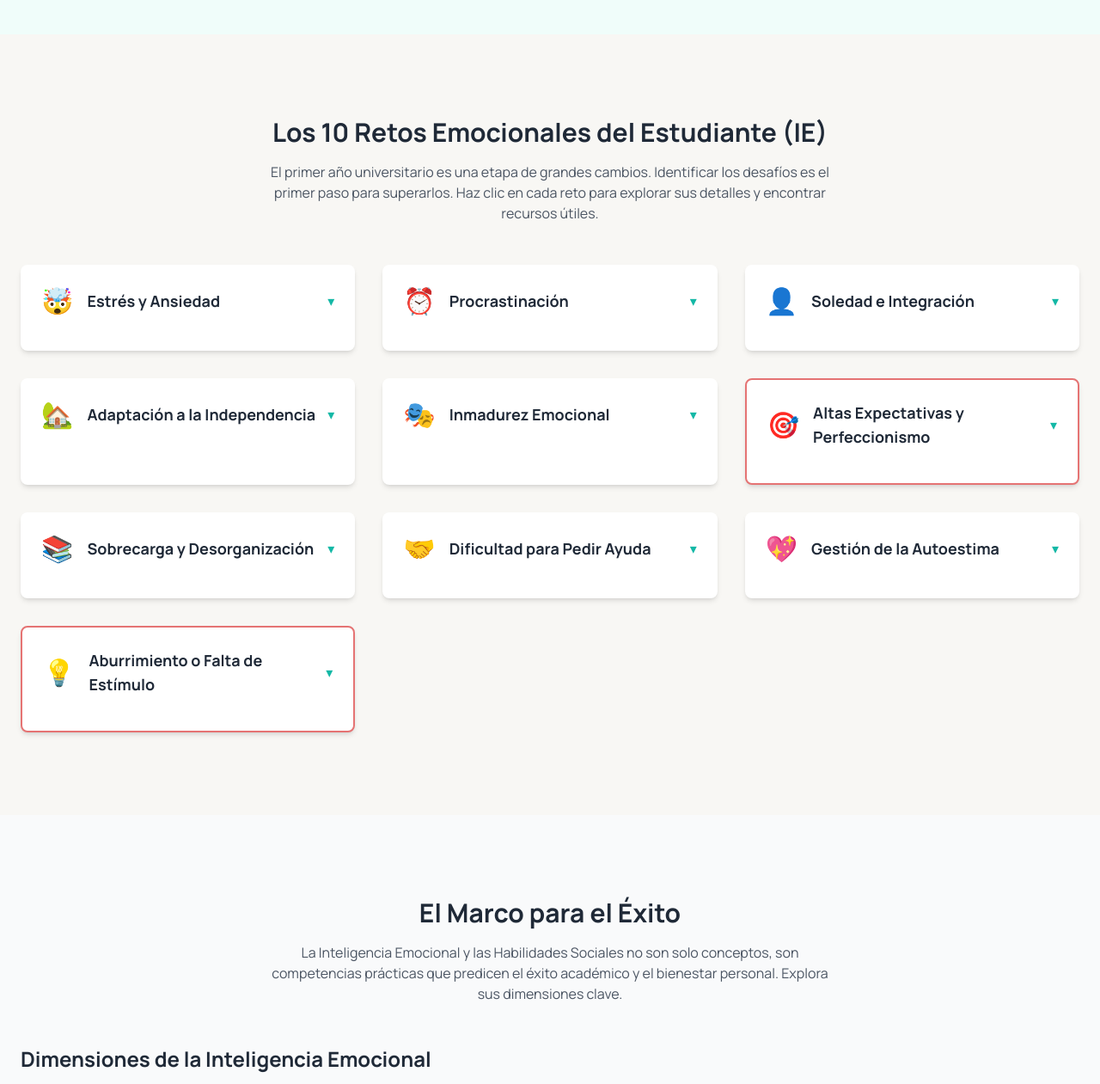
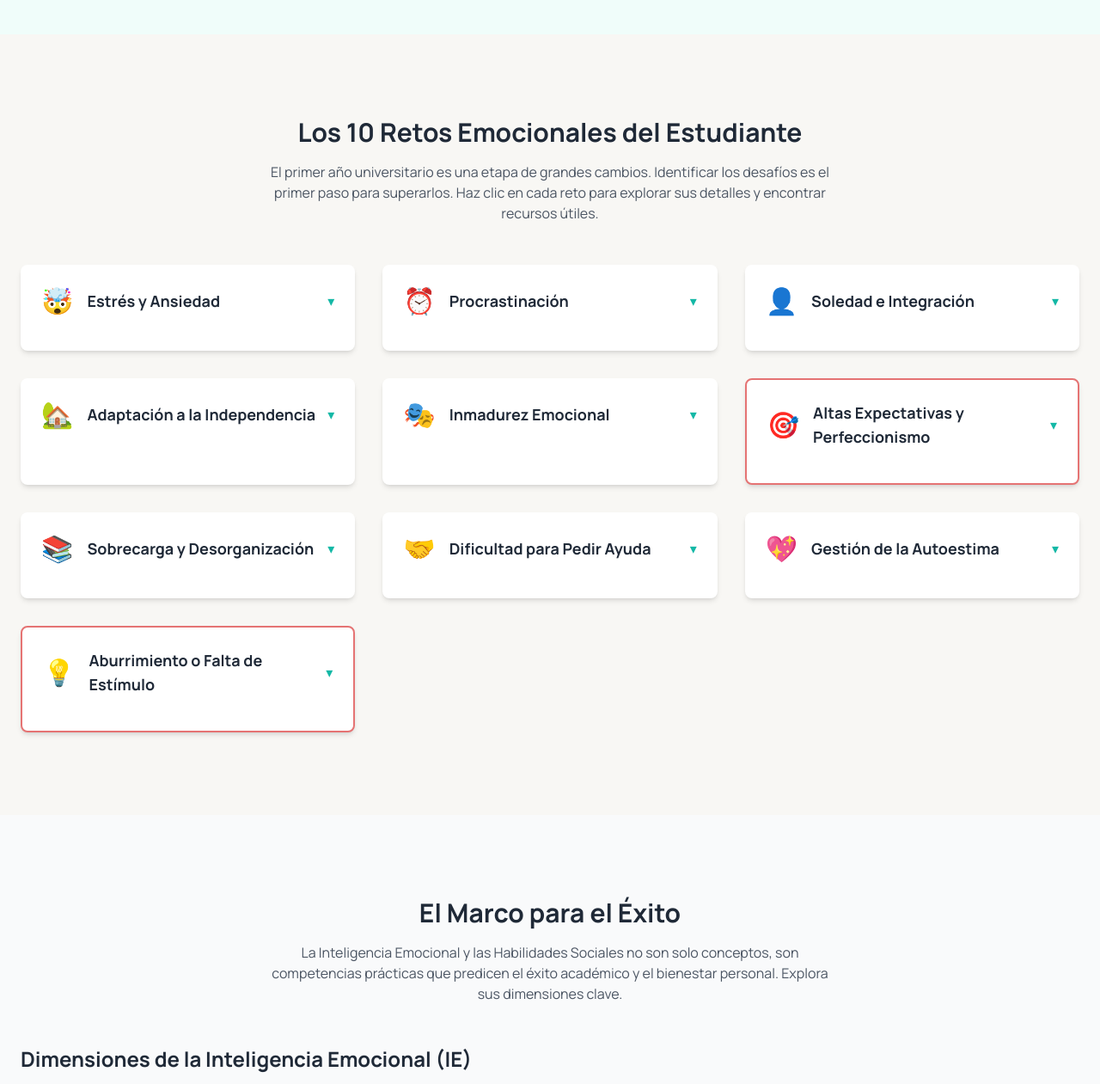
Before and after one commit to juanvelasco-svg/juanvelascopages.github.io, a plain HTML site: page index.html in a window 1280 px wide. Shown: the part 300-1561 px from the top of the page at 86% size. Drawn offline with nearby package versions, Linux system fonts and the light colour scheme.

Commit message:
Update index.html

```diff
--- a/index.html
+++ b/index.html
@@ -88,7 +88,7 @@
         <section id="desafios" class="py-16 md:py-24">
             <div class="container mx-auto px-6">
                 <div class="text-center mb-12">
-                    <h3 class="text-3xl font-bold text-gray-800">Los 10 Retos Emocionales del Estudiante (IE)</h3>
+                    <h3 class="text-3xl font-bold text-gray-800">Los 10 Retos Emocionales del Estudiante</h3>
                     <p class="mt-4 text-gray-600 max-w-2xl mx-auto">El primer año universitario es una etapa de grandes cambios. Identificar los desafíos es el primer paso para superarlos. Haz clic en cada reto para explorar sus detalles y encontrar recursos útiles.</p>
                 </div>
                 <div id="challenges-grid" class="grid md:grid-cols-2 lg:grid-cols-3 gap-8">
@@ -104,7 +104,7 @@
                 </div>
                 <div class="grid lg:grid-cols-2 gap-12 items-center">
                     <div class="order-2 lg:order-1">
-                        <h4 class="text-2xl font-bold text-gray-800 mb-4">Dimensiones de la Inteligencia Emocional</h4>
+                        <h4 class="text-2xl font-bold text-gray-800 mb-4">Dimensiones de la Inteligencia Emocional (IE)</h4>
                         <p class="text-gray-600 mb-6">La IE es tu capacidad para identificar, entender y gestionar tus emociones y las de los demás. Cada dimensión juega un papel crucial en tu adaptación y rendimiento. Pasa el cursor sobre el gráfico para ver el impacto de cada una.</p>
                         <div class="chart-container">
                             <canvas id="ieChart"></canvas>
```
